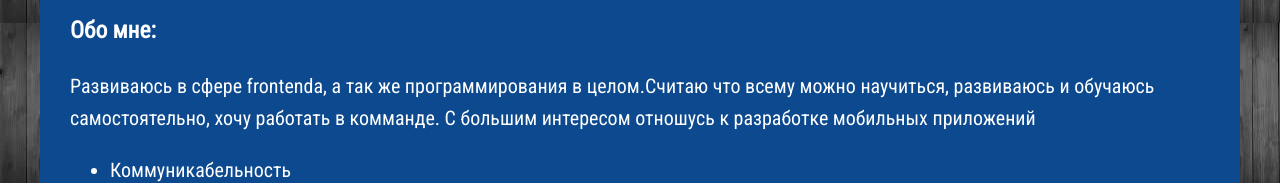
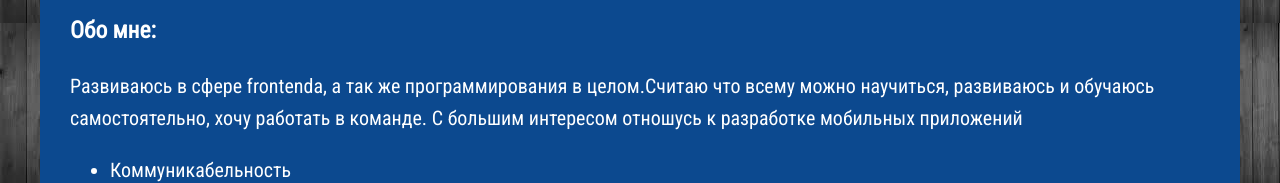
Before and after one commit to Aleksey-Luchnikov/Aleksey-Luchnikov.github.io4, a plain HTML site: page index.html in a window 1280 px wide. Shown: the part 1489-1672 px from the top of the page. Drawn offline with Linux system fonts and the light colour scheme.

Commit message:
Update index.html
.

```diff
--- a/index.html
+++ b/index.html
@@ -79,7 +79,7 @@
       <div class="container">
          <h3>Обо мне:</h3>
          <p>Развиваюсь в сфере frontenda, а так же программирования в целом.Считаю что всему можно научиться,
-            развиваюсь и обучаюсь самостоятельно, хочу работать в комманде. С большим интересом отношусь к разработке
+            развиваюсь и обучаюсь самостоятельно, хочу работать в команде. С большим интересом отношусь к разработке
             мобильных приложений </p>
          <ul>
             <li>Коммуникабельность</li>
```
